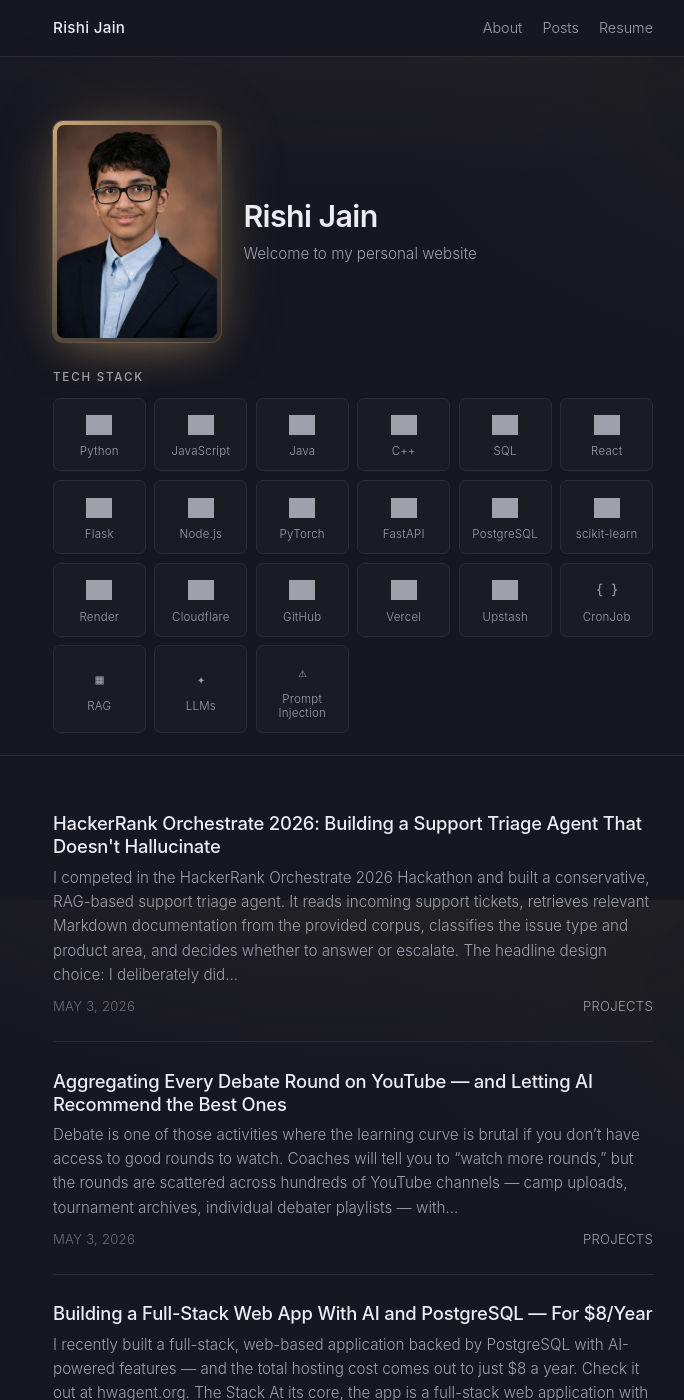
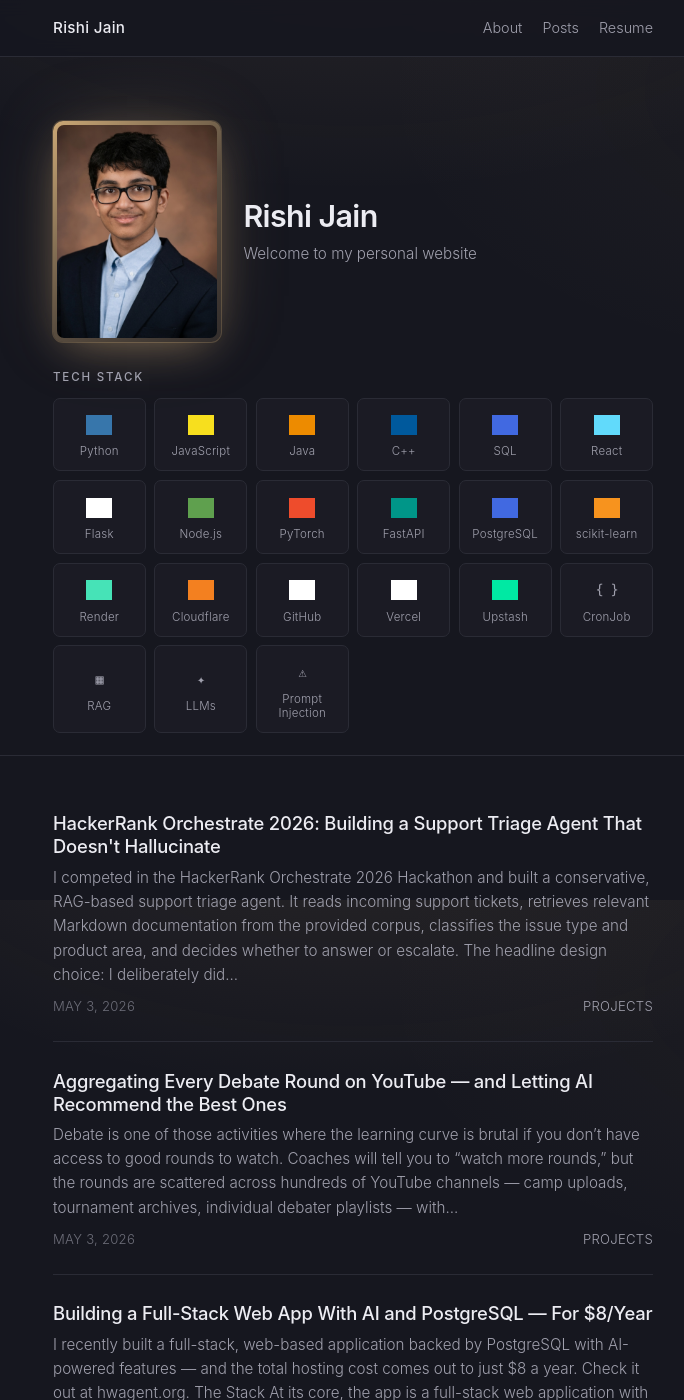
Before and after one commit to Rishi-Jain-27/rishi-jain-27.github.io, a Jekyll site: the page built from index.html, in a window 1280 px wide and 1400 px high. Shown: the whole window, without its empty margins (287-971 px from the left). Built offline with Jekyll 4.4.1, drawn with Linux system fonts in a browser that asks for light colours; the list of posts is cut into pages by our own code; grey boxes are pictures that could not be loaded.

Commit message:
Color the home tech stack with brand colors
Switch the tech-icon CSS from a single muted/accent fill to a per-tile
--icon-color custom property and supply each branded tile's official
simpleicons.org color inline. Substitute white for Flask, GitHub, and
Vercel since their brand colors are near-black and would disappear on the
dark theme. Replace the hover color swap with a small filter brightness
bump so each icon stays in its brand color on hover.

Co-Authored-By: Claude Opus 4.7 (1M context) <noreply@anthropic.com>

```diff
--- a/css/main.scss
+++ b/css/main.scss
@@ -296,12 +296,12 @@ pre code {
   display: block;
   width: 26px;
   height: 26px;
-  background-color: $fg-muted;
+  background-color: var(--icon-color, #{$fg-muted});
   -webkit-mask: var(--icon-url) center / contain no-repeat;
           mask: var(--icon-url) center / contain no-repeat;
-  transition: background-color 150ms ease;
+  transition: filter 150ms ease;
 }
-.tech-tile:hover .tech-icon { background-color: $accent-hi; }
+.tech-tile:hover .tech-icon { filter: brightness(1.15); }
 .tech-icon-text {
   display: inline-flex;
   align-items: center;
--- a/index.html
+++ b/index.html
@@ -25,71 +25,71 @@ layout: default
           <p class="hero-stack-label">Tech stack</p>
           <div class="hero-stack-grid">
             <a class="tech-tile" href="https://docs.python.org/3/" target="_blank" rel="noopener noreferrer" title="Python documentation">
-              <span class="tech-icon" style="--icon-url: url('https://cdn.simpleicons.org/python');"></span>
+              <span class="tech-icon" style="--icon-url: url('https://cdn.simpleicons.org/python'); --icon-color: #3776AB;"></span>
               <span class="tech-label">Python</span>
             </a>
             <a class="tech-tile" href="https://developer.mozilla.org/en-US/docs/Web/JavaScript" target="_blank" rel="noopener noreferrer" title="JavaScript documentation">
-              <span class="tech-icon" style="--icon-url: url('https://cdn.simpleicons.org/javascript');"></span>
+              <span class="tech-icon" style="--icon-url: url('https://cdn.simpleicons.org/javascript'); --icon-color: #F7DF1E;"></span>
               <span class="tech-label">JavaScript</span>
             </a>
             <a class="tech-tile" href="https://docs.oracle.com/en/java/" target="_blank" rel="noopener noreferrer" title="Java documentation">
-              <span class="tech-icon" style="--icon-url: url('https://cdn.simpleicons.org/openjdk');"></span>
+              <span class="tech-icon" style="--icon-url: url('https://cdn.simpleicons.org/openjdk'); --icon-color: #ED8B00;"></span>
               <span class="tech-label">Java</span>
             </a>
             <a class="tech-tile" href="https://en.cppreference.com/w/cpp" target="_blank" rel="noopener noreferrer" title="C++ documentation">
-              <span class="tech-icon" style="--icon-url: url('https://cdn.simpleicons.org/cplusplus');"></span>
+              <span class="tech-icon" style="--icon-url: url('https://cdn.simpleicons.org/cplusplus'); --icon-color: #00599C;"></span>
               <span class="tech-label">C++</span>
             </a>
             <a class="tech-tile" href="https://www.postgresql.org/docs/current/sql.html" target="_blank" rel="noopener noreferrer" title="SQL documentation">
-              <span class="tech-icon" style="--icon-url: url('https://cdn.simpleicons.org/postgresql');"></span>
+              <span class="tech-icon" style="--icon-url: url('https://cdn.simpleicons.org/postgresql'); --icon-color: #4169E1;"></span>
               <span class="tech-label">SQL</span>
             </a>
             <a class="tech-tile" href="https://react.dev/" target="_blank" rel="noopener noreferrer" title="React documentation">
-              <span class="tech-icon" style="--icon-url: url('https://cdn.simpleicons.org/react');"></span>
+              <span class="tech-icon" style="--icon-url: url('https://cdn.simpleicons.org/react'); --icon-color: #61DAFB;"></span>
               <span class="tech-label">React</span>
             </a>
             <a class="tech-tile" href="https://flask.palletsprojects.com/" target="_blank" rel="noopener noreferrer" title="Flask documentation">
-              <span class="tech-icon" style="--icon-url: url('https://cdn.simpleicons.org/flask');"></span>
+              <span class="tech-icon" style="--icon-url: url('https://cdn.simpleicons.org/flask'); --icon-color: #FFFFFF;"></span>
               <span class="tech-label">Flask</span>
             </a>
             <a class="tech-tile" href="https://nodejs.org/docs/latest/api/" target="_blank" rel="noopener noreferrer" title="Node.js documentation">
-              <span class="tech-icon" style="--icon-url: url('https://cdn.simpleicons.org/nodedotjs');"></span>
+              <span class="tech-icon" style="--icon-url: url('https://cdn.simpleicons.org/nodedotjs'); --icon-color: #5FA04E;"></span>
               <span class="tech-label">Node.js</span>
             </a>
             <a class="tech-tile" href="https://pytorch.org/docs/stable/index.html" target="_blank" rel="noopener noreferrer" title="PyTorch documentation">
-              <span class="tech-icon" style="--icon-url: url('https://cdn.simpleicons.org/pytorch');"></span>
+              <span class="tech-icon" style="--icon-url: url('https://cdn.simpleicons.org/pytorch'); --icon-color: #EE4C2C;"></span>
               <span class="tech-label">PyTorch</span>
             </a>
             <a class="tech-tile" href="https://fastapi.tiangolo.com/" target="_blank" rel="noopener noreferrer" title="FastAPI documentation">
-              <span class="tech-icon" style="--icon-url: url('https://cdn.simpleicons.org/fastapi');"></span>
+              <span class="tech-icon" style="--icon-url: url('https://cdn.simpleicons.org/fastapi'); --icon-color: #009688;"></span>
               <span class="tech-label">FastAPI</span>
             </a>
             <a class="tech-tile" href="https://www.postgresql.org/docs/" target="_blank" rel="noopener noreferrer" title="PostgreSQL documentation">
-              <span class="tech-icon" style="--icon-url: url('https://cdn.simpleicons.org/postgresql');"></span>
+              <span class="tech-icon" style="--icon-url: url('https://cdn.simpleicons.org/postgresql'); --icon-color: #4169E1;"></span>
               <span class="tech-label">PostgreSQL</span>
             </a>
             <a class="tech-tile" href="https://scikit-learn.org/stable/" target="_blank" rel="noopener noreferrer" title="scikit-learn documentation">
-              <span class="tech-icon" style="--icon-url: url('https://cdn.simpleicons.org/scikitlearn');"></span>
+              <span class="tech-icon" style="--icon-url: url('https://cdn.simpleicons.org/scikitlearn'); --icon-color: #F7931E;"></span>
               <span class="tech-label">scikit-learn</span>
             </a>
             <a class="tech-tile" href="https://render.com/docs" target="_blank" rel="noopener noreferrer" title="Render documentation">
-              <span class="tech-icon" style="--icon-url: url('https://cdn.simpleicons.org/render');"></span>
+              <span class="tech-icon" style="--icon-url: url('https://cdn.simpleicons.org/render'); --icon-color: #46E3B7;"></span>
               <span class="tech-label">Render</span>
             </a>
             <a class="tech-tile" href="https://developers.cloudflare.com/" target="_blank" rel="noopener noreferrer" title="Cloudflare documentation">
-              <span class="tech-icon" style="--icon-url: url('https://cdn.simpleicons.org/cloudflare');"></span>
+              <span class="tech-icon" style="--icon-url: url('https://cdn.simpleicons.org/cloudflare'); --icon-color: #F38020;"></span>
               <span class="tech-label">Cloudflare</span>
             </a>
             <a class="tech-tile" href="https://docs.github.com/" target="_blank" rel="noopener noreferrer" title="GitHub documentation">
-              <span class="tech-icon" style="--icon-url: url('https://cdn.simpleicons.org/github');"></span>
+              <span class="tech-icon" style="--icon-url: url('https://cdn.simpleicons.org/github'); --icon-color: #FFFFFF;"></span>
               <span class="tech-label">GitHub</span>
             </a>
             <a class="tech-tile" href="https://vercel.com/docs" target="_blank" rel="noopener noreferrer" title="Vercel documentation">
-              <span class="tech-icon" style="--icon-url: url('https://cdn.simpleicons.org/vercel');"></span>
+              <span class="tech-icon" style="--icon-url: url('https://cdn.simpleicons.org/vercel'); --icon-color: #FFFFFF;"></span>
               <span class="tech-label">Vercel</span>
             </a>
             <a class="tech-tile" href="https://upstash.com/docs" target="_blank" rel="noopener noreferrer" title="Upstash documentation">
-              <span class="tech-icon" style="--icon-url: url('https://cdn.simpleicons.org/upstash');"></span>
+              <span class="tech-icon" style="--icon-url: url('https://cdn.simpleicons.org/upstash'); --icon-color: #00E9A3;"></span>
               <span class="tech-label">Upstash</span>
             </a>
             <a class="tech-tile tech-tile--noicon" href="https://en.wikipedia.org/wiki/Cron" target="_blank" rel="noopener noreferrer" title="Cron documentation">
```
